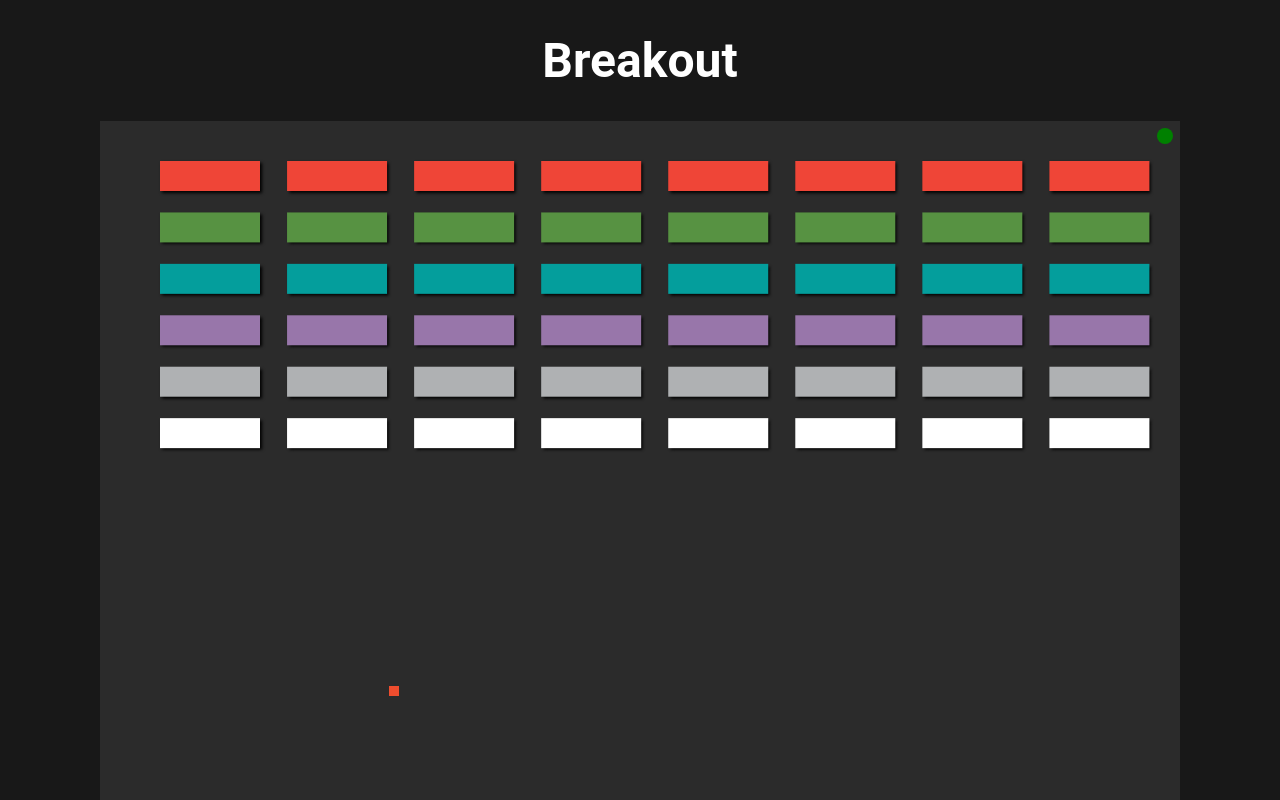
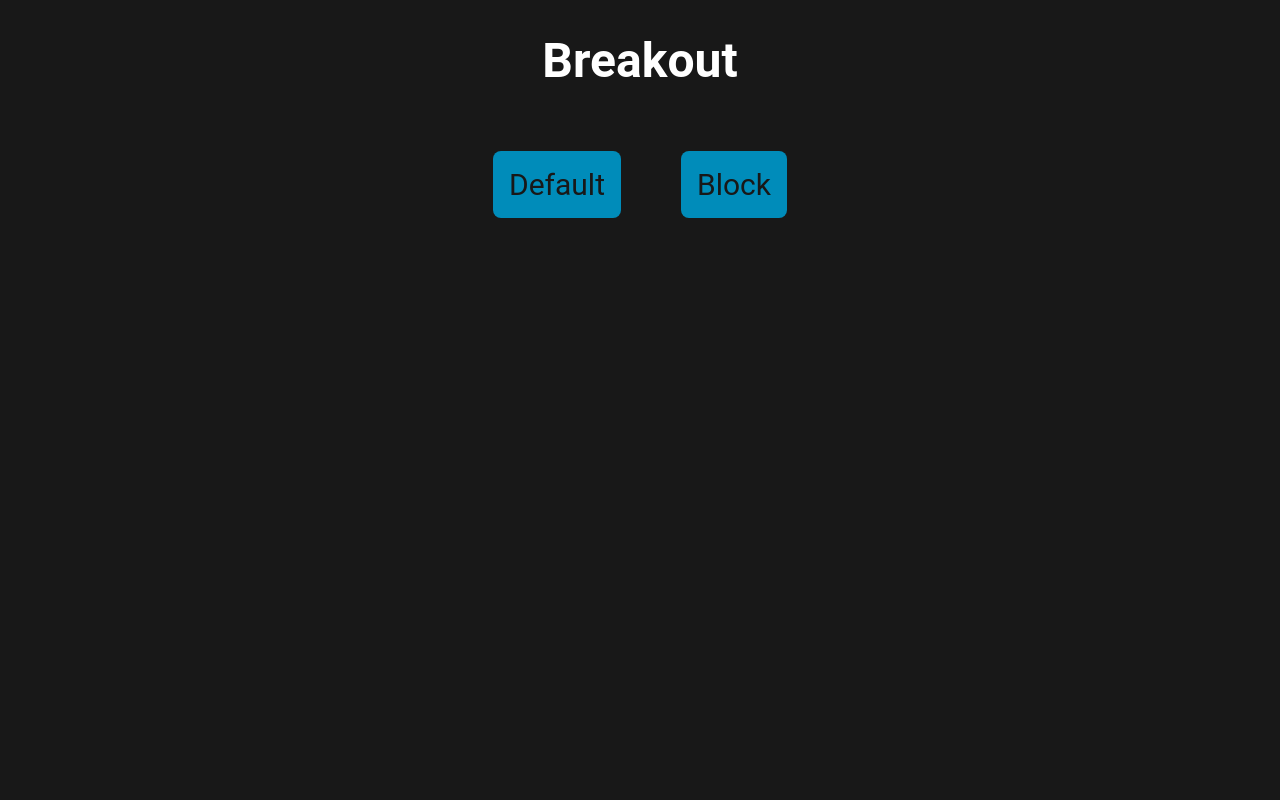
Before and after one commit to kleinerdolan/Breakout, an Angular app: page / in a window 1280 px wide. Both pictures are taken after a click on the button "Start Game". Shown: the top 800 px of the page. Built offline with nearby package versions, Linux system fonts and the light colour scheme.

Commit message:
Added map-selection and a second map.

```diff
--- a/src/GameObjects/Ball.ts
+++ b/src/GameObjects/Ball.ts
@@ -13,7 +13,7 @@ export class Ball {
 
   constructor(private ctx: CanvasRenderingContext2D, private GAME_WIDTH: number, private GAME_HEIGHT: number) {
     this.x = this.GAME_WIDTH / 2;
-    this.y = this.GAME_HEIGHT / 2;
+    this.y = this.GAME_HEIGHT / 3 * 2;
     this.xSpeed = Math.floor(Math.random() * (this.MAX_SPEED - this.MIN_SPEED + 1)) + this.MIN_SPEED;
     this.ySpeed = Math.floor(Math.random() * (this.MAX_SPEED - this.MIN_SPEED + 1)) + this.MIN_SPEED;
     if (Math.random() < 0.5) {
--- a/src/app/breakout/breakout.component.html
+++ b/src/app/breakout/breakout.component.html
@@ -1,7 +1,13 @@
 <h1 class="center">Breakout</h1>
-<app-canvas *ngIf="!gameOver" [score]="score" (scoreChange)="updateScore($event)" (streakChange)="updateStreak($event)" (gameWon)="endGame($event)" class="main-container center"></app-canvas>
+<app-canvas *ngIf="!gameOver" [score]="score" (scoreChange)="updateScore($event)" (streakChange)="updateStreak($event)"
+            (gameWon)="endGame($event)" [mapChoice]="mapChoice" class="main-container center"></app-canvas>
 <h1 *ngIf="!gameOver" class="center">Score: {{score}}</h1>
 <h1 *ngIf="gameWon" class="center">You won! Final Score: {{score}}</h1>
 <h1 *ngIf="gameLost" class="center">Game Over Final Score: {{score}}</h1>
 <h1 *ngIf="isStreak && !gameOver" class="center">Bonus-Streak: {{bonusStreak}}</h1>
-<div class="center" *ngIf="gameOver"><button (click)="startGame()">Start Game</button></div>
+<div class="center" *ngIf="gameOver && !mapSelectionMode">
+  <button (click)="openMapSelection()">Start Game</button>
+</div>
+<div class="center" *ngIf="mapSelectionMode && gameOver">
+  <button *ngFor="let map of maps; index as i" (click)="startGame(i)">{{map}}</button>
+</div>
--- a/src/app/breakout/breakout.component.scss
+++ b/src/app/breakout/breakout.component.scss
@@ -29,6 +29,7 @@ button {
   border: none;
   padding: 16px;
   transition-duration: 0.4s;
+  margin: 30px;
 }
 
 button:hover {
--- a/src/app/breakout/breakout.component.ts
+++ b/src/app/breakout/breakout.component.ts
@@ -13,17 +13,20 @@ export class BreakoutComponent implements OnInit {
   gameOver: boolean = true;
   gameWon: boolean = false;
   gameLost: boolean = false;
+  mapSelectionMode: boolean = false;
+  maps: string[] = ['Default', 'Block']
+  mapChoice: string = '';
 
   constructor() { }
 
   ngOnInit(): void {
   }
 
-  updateScore(newScore: number) {
+  updateScore(newScore: number): void {
     this.score = newScore;
   }
 
-  updateStreak(streak: number) {
+  updateStreak(streak: number): void {
     if (streak === 0) {
       this.isStreak = false;
     } else {
@@ -42,7 +45,13 @@ export class BreakoutComponent implements OnInit {
     }
   }
 
-  startGame() {
+  openMapSelection(): void {
+    this.mapSelectionMode = true;
+  }
+
+  startGame(mapChoice: number): void {
+    this.mapChoice = this.maps[mapChoice];
     this.gameOver = false;
+    this.mapSelectionMode = false;
   }
 }
--- a/src/app/canvas/canvas.component.ts
+++ b/src/app/canvas/canvas.component.ts
@@ -11,9 +11,10 @@ import {Brick} from "../../GameObjects/Brick";
 export class CanvasComponent implements OnInit {
 
   @Input() score: number = 0;
-  @Output() scoreChange : EventEmitter<number> = new EventEmitter();
-  @Output() streakChange : EventEmitter<number> = new EventEmitter();
-  @Output() gameWon : EventEmitter<boolean> = new EventEmitter();
+  @Output() scoreChange: EventEmitter<number> = new EventEmitter();
+  @Output() streakChange: EventEmitter<number> = new EventEmitter();
+  @Output() gameWon: EventEmitter<boolean> = new EventEmitter();
+  @Input() mapChoice: string = '';
   bonusStreak = 0;
   bonusWindow = 0;
   gameOver: boolean = false;
@@ -176,19 +177,21 @@ export class CanvasComponent implements OnInit {
 
   //generate 8x6 bricks, each row has less hitpoints
   generateBricks(): Brick[] {
-    const bricks: Brick[] = [];
-    for (let i = 0; i < 6; i++) {
-      for (let j = 0; j < 8; j++) {
-        bricks.push(new Brick(this.ctx, this.GAME_WIDTH / 8.5 * j + 110, this.GAME_HEIGHT / 2 / 7 * i + 40, 5 - i));
-      }
+    console.log('mapChoice: ' + this.mapChoice)
+    switch (this.mapChoice) {
+      case 'Default':
+        return this.defaultLayout();
+      case 'Block':
+        return this.blockLayout();
+      default:
+        return this.defaultLayout();
     }
-    return bricks;
   }
 
   scoreBonus(num: number): void {
     if (this.bonusWindow > 0) {
       this.score += num * 2;
-      this.bonusStreak ++;
+      this.bonusStreak++;
       this.streakChange.emit(this.bonusStreak);
     } else {
       this.score += num;
@@ -216,4 +219,24 @@ export class CanvasComponent implements OnInit {
       this.ctx.fill();
     }
   }
+
+  defaultLayout(): Brick[] {
+    const bricks: Brick[] = [];
+    for (let i = 0; i < 6; i++) {
+      for (let j = 0; j < 8; j++) {
+        bricks.push(new Brick(this.ctx, this.GAME_WIDTH / 8.5 * j + 110, this.GAME_HEIGHT / 2 / 7 * i + 40, 5 - i));
+      }
+    }
+    return bricks;
+  }
+
+  blockLayout(): Brick[] {
+    const bricks: Brick[] = [];
+    for (let i = 0; i < 8; i++) {
+      for (let j = 0; j < 9; j++) {
+        bricks.push(new Brick(this.ctx, this.GAME_WIDTH / 10 * j + 110, this.GAME_HEIGHT / 2 / 8 * i + 40, 5 - i));
+      }
+    }
+    return bricks;
+  }
 }
```
